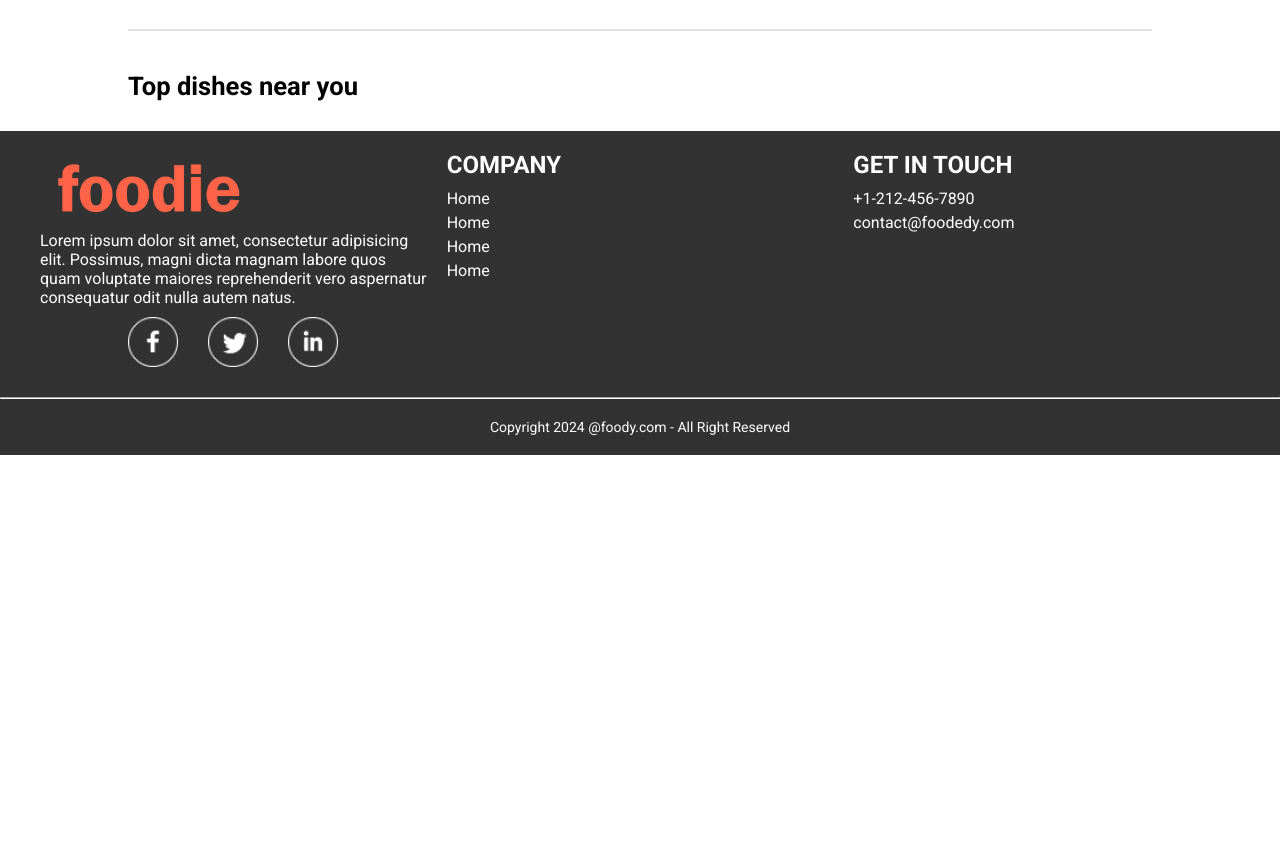
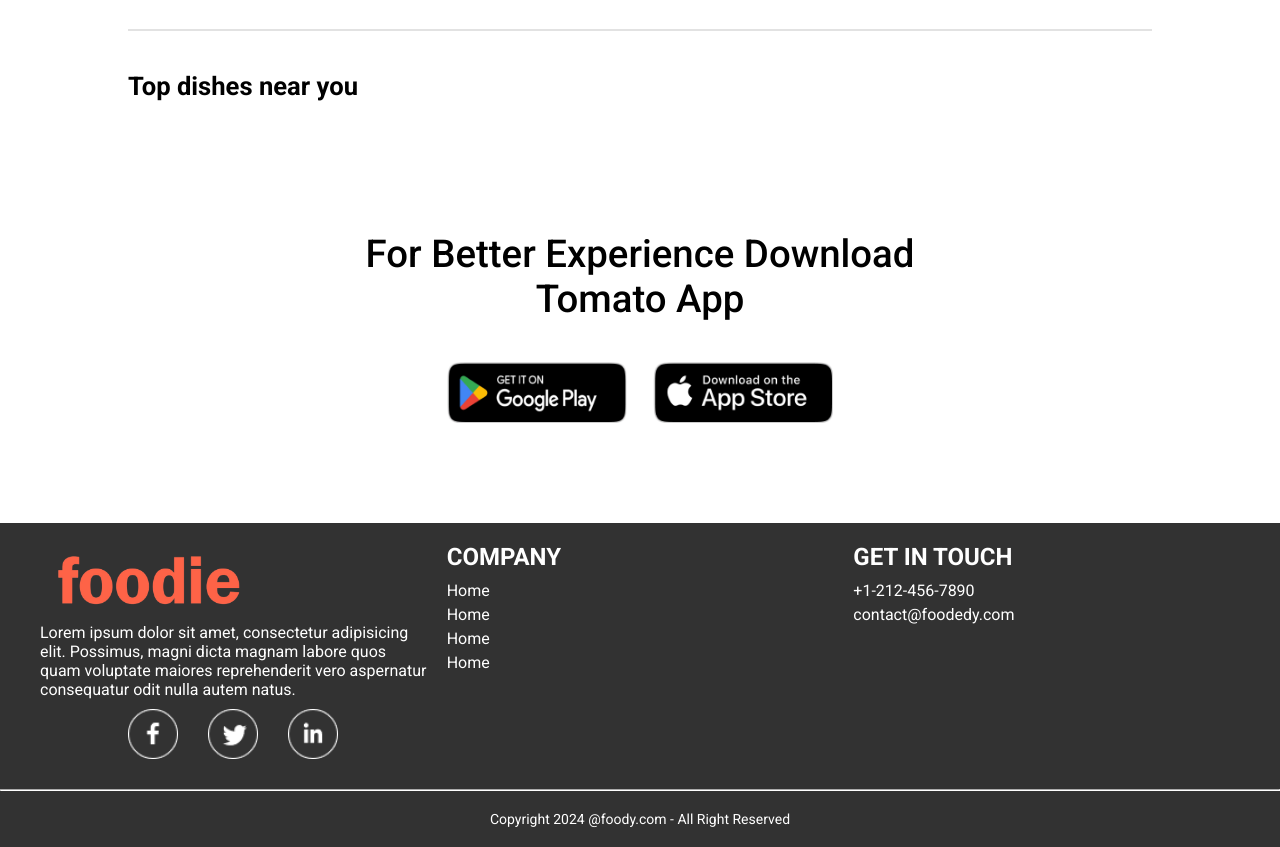
Before and after one commit to theprithwisingh/food-delivery-app-, a React (Vite) app in the folder frontend/: page / in a window 1280 px wide. Shown: the part 880-1727 px from the top of the page. Before the commit the page ends 1335 px from the top, so only its background shows below. Built offline with nearby package versions, Linux system fonts and the light colour scheme.

Commit message:
Create Frontend food delivery website

```diff
--- /dev/null
+++ b/frontend/src/Components/AppDownload/AppDownload.css
@@ -0,0 +1,22 @@
+.app-download{
+    margin: auto auto;
+    margin-top: 100px;
+    font-size: max(3vw, 20px);
+    text-align: center;
+    font-weight: 500;
+}
+.app-download-platforms{
+   display: flex;
+   justify-content: center;
+   gap: max(2vw,10px);
+   margin-top: 40px;
+}
+.app-download-platforms img{
+    width: max(30vw,120px);
+    max-width: 180px;
+    transition: 0.5s;
+    cursor: pointer;
+}
+.app-download-platforms img:hover{
+  transform: scale(1.05);
+}
--- /dev/null
+++ b/frontend/src/Components/AppDownload/AppDownload.jsx
@@ -0,0 +1,16 @@
+import React from 'react'
+import './AppDownload.css'
+import { assets } from '../../assets/assets';
+const AppDownload = () => {
+  return (
+    <div className='app-download' id='app-download'>
+      <p>For Better Experience Download <br />Tomato App</p>
+      <div className='app-download-platforms'>
+        <img src={assets.play_store} alt="" />
+        <img src={assets.app_store} alt="" />
+      </div>
+    </div>
+  )
+}
+
+export default AppDownload;
--- a/frontend/src/Components/Footer/Footer.css
+++ b/frontend/src/Components/Footer/Footer.css
@@ -27,6 +27,7 @@
     color: white;
     padding: 20px 0;
     text-align: center;
+    margin-top: 100px;
   }
 
   .footer-content {
--- a/frontend/src/Pages/Home/Home.jsx
+++ b/frontend/src/Pages/Home/Home.jsx
@@ -3,6 +3,7 @@
 import Header from '../../Components/Header/Header';
 import ExploreMenu from '../../Components/ExploreMenu/ExploreMenu';
 import FoodDisplay from '../../Components/FoodDisplay/FoodDisplay';
+import AppDownload from '../../Components/AppDownload/AppDownload';
 const Home = () => {
   const [category, setCategory] = useState()
   return (
@@ -10,6 +11,7 @@
       <Header/>
       <ExploreMenu category={category} setCategory={setCategory}/>
       <FoodDisplay category={category}/>
+      <AppDownload/>
     </div>
   )
 }
```
